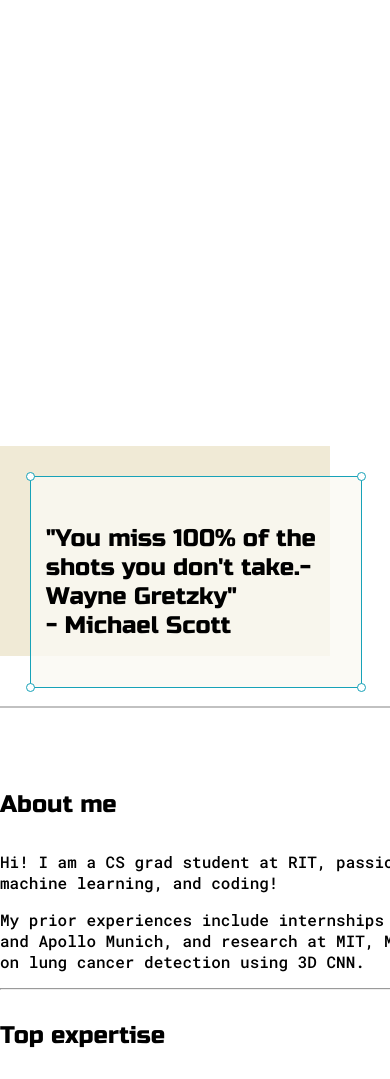
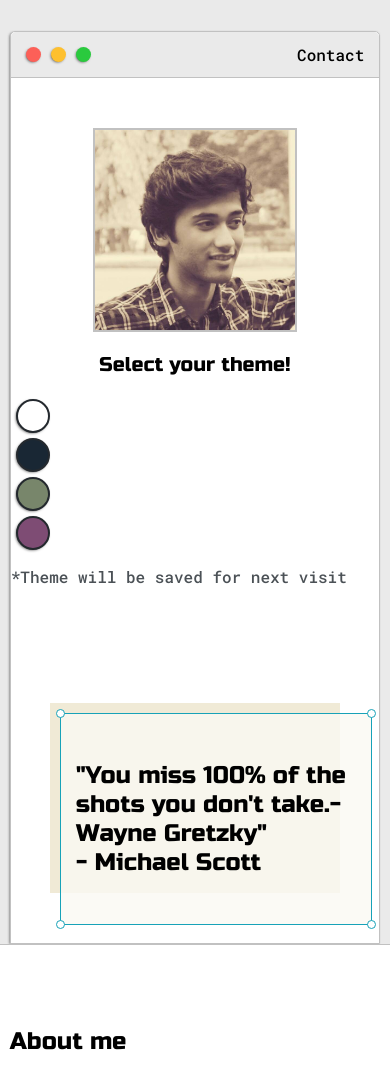
Before and after one commit to Satwik95/my-portfolio, a plain HTML site: page index.html in a window 390 px wide. Shown: the part 266-1345 px from the top of the page. Drawn offline with Linux system fonts and the light colour scheme.

Commit message:
update for mobile: default.css

```diff
--- a/default.css
+++ b/default.css
@@ -1,4 +1,3 @@
-
 :root{
 	--mainColor:#eaeaea;
 	--secondaryColor:#fff;
@@ -19,114 +18,135 @@
 
 }
 
+
 html, body{
-	padding:0;
-	margin:0;
+	padding: 0;
+	margin: 0;
+	scroll-behavior: smooth;
 }
-
 
 body *{
 	transition: 0.3s;
 }
 
+
 h1, h2, h3, h4, h5, h6, strong{
 	color: var(--mainText);
 	font-family: 'Russo One', sans-serif;
 	font-weight: 500;
-
 }
 
 p, li, span, label, input, textarea{
-	color: var(--mainText);
+	color: var(--secondaryText);
 	font-family: 'Roboto Mono', monospace;
 }
 
 a{
 	text-decoration: none;
-	color: #17a2b8;
+	color:#17a2b8;
 }
 
 ul{
 	list-style: none;
 }
 
-h1 { font-size: 56px; }
-h2 { font-size: 36px; }
-h3 { font-size: 28px; }
-h4 { font-size: 24px; }
-h5 { font-size: 20px; }
-h6 { font-size: 16px; }
-
+h1 { font-size: 56px;}
+h2 { font-size: 36px;}
+h3 { font-size: 28px;}
+h4 { font-size: 24px;}
+h5 { font-size: 20px;}
+h6 { font-size: 16px;}
 
 
 .s1{
 	background-color: var(--mainColor);
-	border-bottom: 1px solid var(--borderColor);
-	overflow: auto;
+	border-bottom:1px solid var(--borderColor);
+	overflow:auto;
 }
 
 .s2{
 	background-color: var(--secondaryColor);
-	border-bottom: 1px solid var(--borderColor);
-	overflow: auto;
+	border-bottom:1px solid var(--borderColor);
+	overflow:auto;
 }
 
+
+
+
 .main-container{
-	width:1200px;
+	width: 1200px;
 	margin: 0 auto;
 }
+
 
 .greeting-wrapper{
 	display: grid;
 	text-align: center;
 	align-content: center;
-
 	min-height: 10em;
 
 }
+
 .intro-wrapper{
 	background-color: var(--secondaryColor);
-	border-bottom: 1px solid var(--borderColor);
-	border-radius: 5px 5px 0 0;
+	border:1px solid var(--borderColor);
+	border-radius:5px 5px 0 0;
 
-	-webkit-box-shadow: 11px 10px 24px -8px rgba(0,0,0,0.75);
-	-moz-box-shadow: 11px 10px 24px -8px rgba(0,0,0,0.75);
-	box-shadow: 11px 10px 24px -8px rgba(0,0,0,0.75);
+
+	-webkit-box-shadow: -1px 1px 3px -1px rgba(0,0,0,0.75);
+	-moz-box-shadow: -1px 1px 3px -1px rgba(0,0,0,0.75);
+	box-shadow: -1px 1px 3px -1px rgba(0,0,0,0.75);
+
 	display: grid;
 	grid-template-columns: 1fr 1fr;
 	grid-template-areas:
 		'nav-wrapper nav-wrapper'
-	'left-column right-column';
-
+		'left-column right-column'
+	;
 }
 
+
 .nav-wrapper{
-	grid-area: nav-wrapper;
+	border-radius:5px 5px 0 0;
+	grid-area:nav-wrapper;
 	border-bottom: 1px solid var(--borderColor);
 	display: flex;
 	justify-content: space-between;
 	align-items: center;
-	background-color: var(--mainColor)
-
+	background-color: var(--mainColor);
 }
 
 #navigation a{
+	color:var(--mainText);
 }
 
+
 #navigation{
-	margin: 0px;
-	padding:10px;
+	margin:0;
+	padding: 10px;
 }
 
 #navigation li{
 	display: inline-block;
 	margin-right: 5px;
-	margin-left: 5px;
+	margin-left:5px;
 }
 
 .dots-wrapper{
 	display: flex;
 	padding: 10px;
+}
+
+#dot-1{
+	background-color:  #FC6058;
+}
+
+#dot-2{
+	background-color:  #FEC02F;
+}
+
+#dot-3{
+	background-color:  #2ACA3E;
 }
 
 .browser-dot{
@@ -135,43 +155,35 @@
 	width: 15px;
 	border-radius: 50%;
 	margin: 5px;
+
 	-webkit-box-shadow: -1px 1px 3px -1px rgba(0,0,0,0.75);
 	-moz-box-shadow: -1px 1px 3px -1px rgba(0,0,0,0.75);
 	box-shadow: -1px 1px 3px -1px rgba(0,0,0,0.75);
+
 }
 
-#dot-1{
-	background-color: #FC6058;
-}
-
-#dot-2{
-	background-color: #FEC02F;
-}
-
-#dot-3{
-	background-color: #2ACA3E;
-}
 
 .left-column{
 	grid-area: left-column;
-	padding-top: 50px;
+	padding-top:50px;
 	padding-bottom: 50px;
 }
 
 #profile_pic{
 	display: block;
-	margin: 0 auto;
+	margin:0 auto;
+
 	height: 200px;
 	width: 200px;
 	object-fit: cover;
-	border: 2px solid var(--borderColor);
+	border:2px solid var(--borderColor);
 }
 
-#theme-option-wrapper{
+
+#theme-options-wrapper{
 	display: flex;
 	justify-content: center;
 }
-
 
 .theme-dot{
 	height: 30px;
@@ -194,6 +206,7 @@
 	border-width: 5px;
 }
 
+
 #light-mode{
 	background-color: #fff;
 }
@@ -210,12 +223,11 @@
 	background-color: #7E4C74;
 }
 
-#setting-note{
+#settings-note{
 	font-size: 12px;
 	font-style: italic;
 	text-align: center;
 }
-
 
 .right-column{
 	grid-area: right-column;
@@ -224,8 +236,8 @@
 
 	padding-top: 50px;
 	padding-bottom: 50px;
+}
 
-}
 
 #preview-shadow{
 	background-color: var(--previewShadow);
@@ -243,48 +255,50 @@
 	position: relative;
 }
 
-
 .corner{
-	width: 7px;
+	width:7px;
 	height: 7px;
 	border-radius: 50%;
-	border: 1.5px solid #17a2b8;
+	border:1.5px solid #17a2b8;
 	background-color: #fff;
 	position: absolute;
 }
 
 #corner-tl{
-	top: -5px;
-	left: -5px;
+	top:-5px;
+	left: -5px
 }
 
 #corner-tr{
-	top: -5px;
-	right: -5px;
-}
-#corner-bl{
-	bottom: -5px;
-	left: -5px;
-}
-#corner-br{
-	bottom: -5px;
-	right: -5px;
+	top:-5px;
+	right: -5px
 }
 
 
+#corner-br{
+	bottom:-5px;
+	right: -5px
+}
+
+
+#corner-bl{
+	bottom:-5px;
+	left: -5px
+}
+
 .about-wrapper{
 	display: grid;
-	grid-template-columns:repeat(auto-fit, minmax(320px, 1fr));
+	grid-template-columns: repeat(auto-fit, minmax(320px, 1fr));
+	padding-bottom: 50px;
 	padding-top: 50px;
-	padding-bottom: 50px;
 	gap:100px;
 }
+
 
 #skills{
 	display: flex;
 	justify-content: space-evenly;
 	background-color: var(--previewShadow);
-
 }
 
 .social-links{
@@ -293,27 +307,24 @@
 	text-align: center;
 }
 
-
 #social_img{
-	width:100%;
+	width: 100%;
 }
 
 
 .post-wrapper{
 	display: grid;
 	grid-template-columns: repeat(auto-fit, 320px);
-	gap: 20px;
+	gap:20px;
 	justify-content: center;
 	padding-bottom: 50px;
-
 }
 
 .post{
-	border: 1px solid var(--borderColor);
+	border:1px solid var(--borderColor);
 	-webkit-box-shadow: -2px 7px 21px -9px rgba(0,0,0,0.75);
 	-moz-box-shadow: -2px 7px 21px -9px rgba(0,0,0,0.75);
 	box-shadow: -2px 7px 21px -9px rgba(0,0,0,0.75);
-
 }
 
 .post:hover {
@@ -324,28 +335,25 @@
 .thumbnail{
 	display: block;
 	width: 100%;
-	height: 180px;
+	height:180px;
 	object-fit: cover;
-
 }
-
 
 .post-preview{
 	background-color: #fff;
-	padding: 15px;
+	padding:15px;
 }
 
-
-
 .post-title{
-	color: black;
+	color:black;
 	margin: 0;
 }
 
 .post-intro{
-	color: #4b5156;
-	font-size: 16px;
+	color:#4b5156;
+	font-size: 14px;
 }
+
 
 #contact-form{
 	display: block;
@@ -379,6 +387,7 @@
 	font-size: 14px;
 }
 
+
 #submit-btn{
 	margin-top: 10px;
 	width: 100%;
@@ -389,15 +398,40 @@
 	border:none;
 }
 
+
+@media screen and (max-width: 1200px){
+	.main-container{
+		width: 95%;
+	}
+}
+
 @media screen and (max-width: 800px){
 	.intro-wrapper{
-		grid-template-columns: 1fr ;
+		grid-template-columns: 1fr;
 		grid-template-areas:
 			'nav-wrapper'
 			'left-column'
-		'right-column';
+			'right-column'
+		;
 	}
+
 	.right-column{
-		justify-content: : center;
+		justify-content: center;
 	}
+
 }
+
+@media screen and (max-width: 400px){
+	#preview-shadow{
+		max-width: 280px;
+		height: 180px;
+		padding-left: 10px;
+		padding-top: 10px;
+	}
+
+	#preview{
+		width: 280px;
+
+	}
+
+}
--- a/index.html
+++ b/index.html
@@ -108,7 +108,7 @@
 	</section>
 	<section class="s1">
 		<div class="main-container">
-			<h3 style="text-align: center"> Projects </h3>
+			<h3 style="text-align: center"> Some past projects </h3>
 			<div class="post-wrapper">
 
 				<div>
```
Lines whose indentation alone changed are shown as unchanged.
